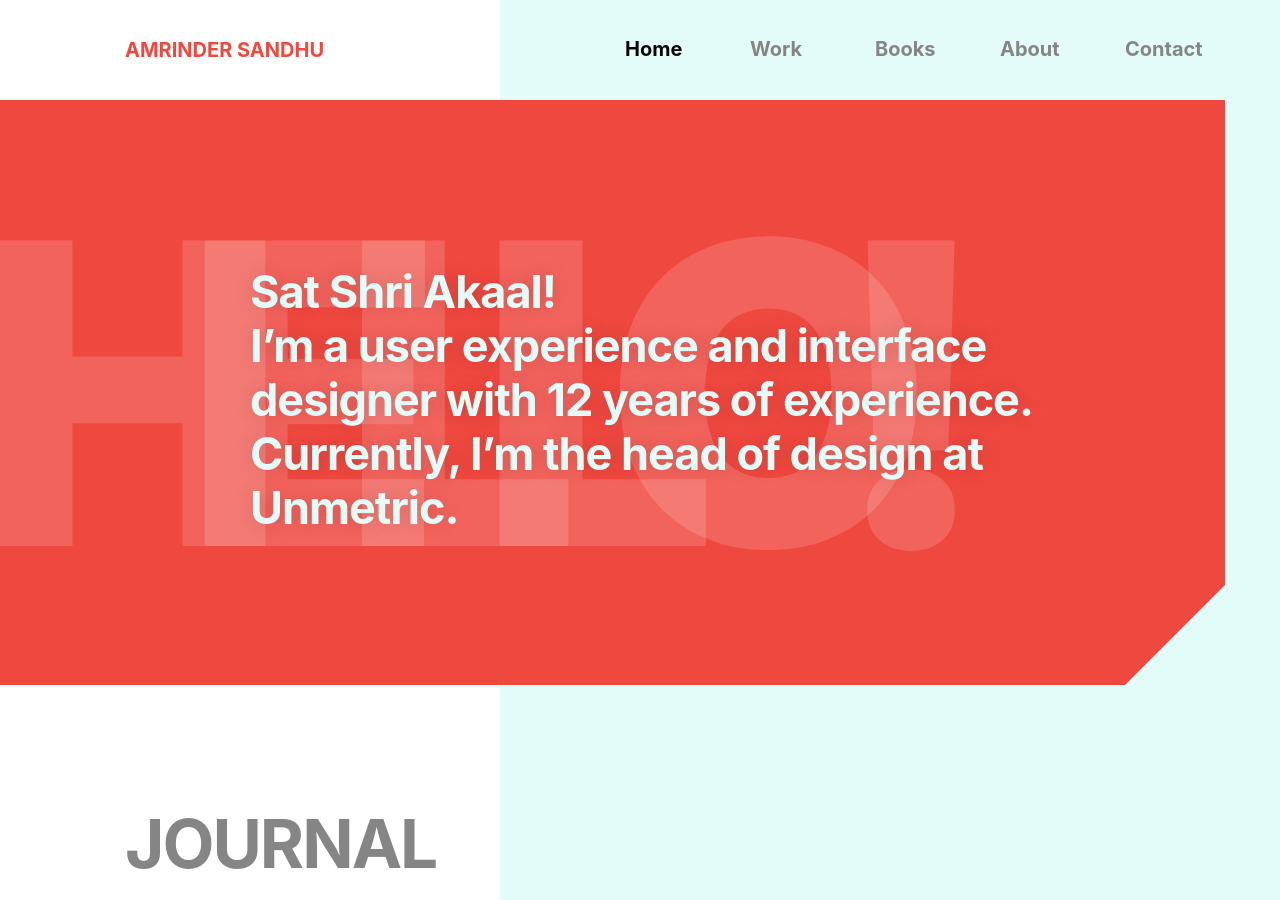
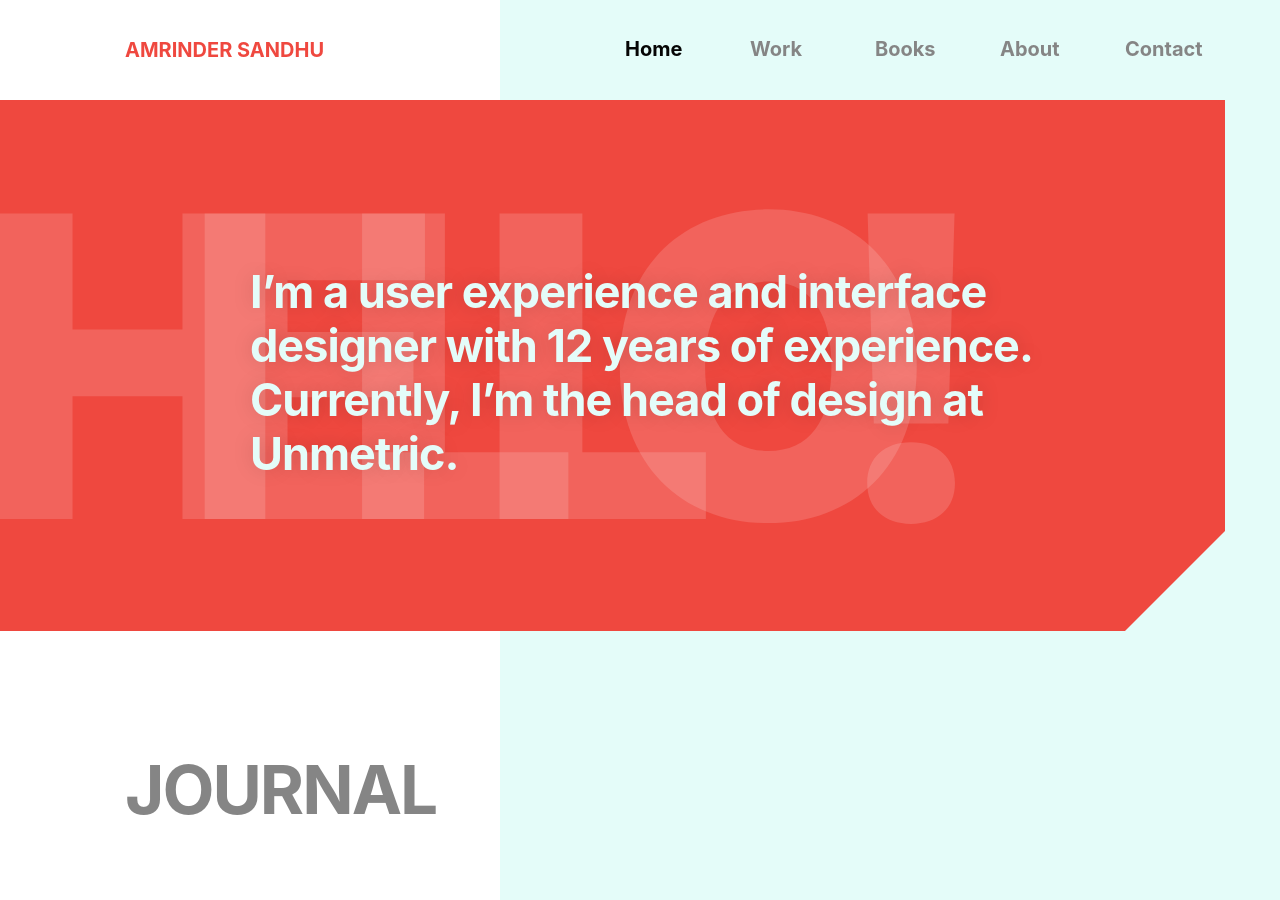
Before and after one commit to harjotgrewal/amrindersandhu, a Jekyll site: the page built from index.html, in a window 1280 px wide and 900 px high. Built offline with Jekyll 4.4.1, drawn with Linux system fonts in a browser that asks for light colours.

Commit message:
[UPDATE][HTML] Homepage blurb
Co-Authored-By: Amrinder Sandhu <amrinder@designbyanaami.com>

```diff
--- a/index.html
+++ b/index.html
@@ -3,7 +3,7 @@ layout: default
 title: Home and Journal of Amrinder Sandhu
 page-class: p-home
 page-heading: Hello!
-page-description: Sat Shri Akaal! <br/> I’m a user experience and interface designer with 12 years of experience. Currently, I’m the head of design at Unmetric.
+page-description: I’m a user experience and interface designer with 12 years of experience. Currently, I’m the head of design at Unmetric.
 ---
 
 {% include header.html %}
```
Also changed, not shown: 1 other file.
